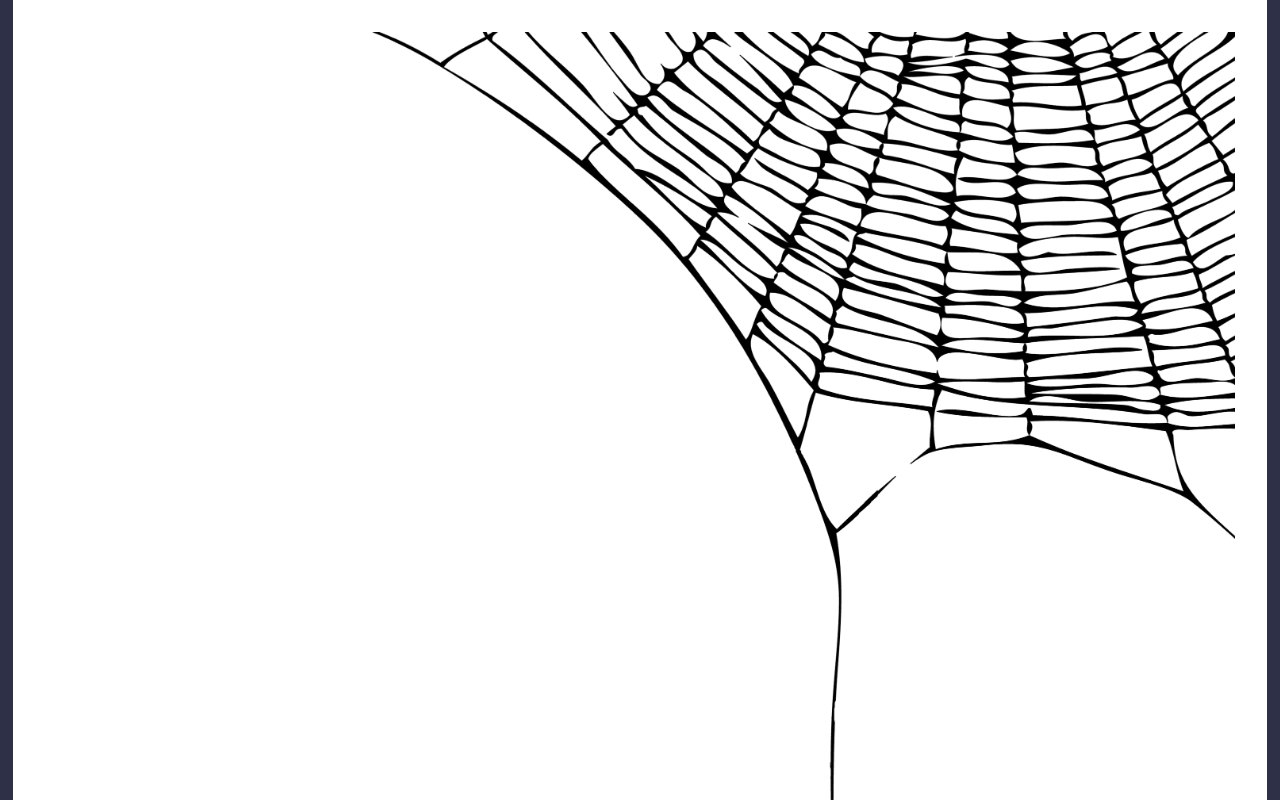
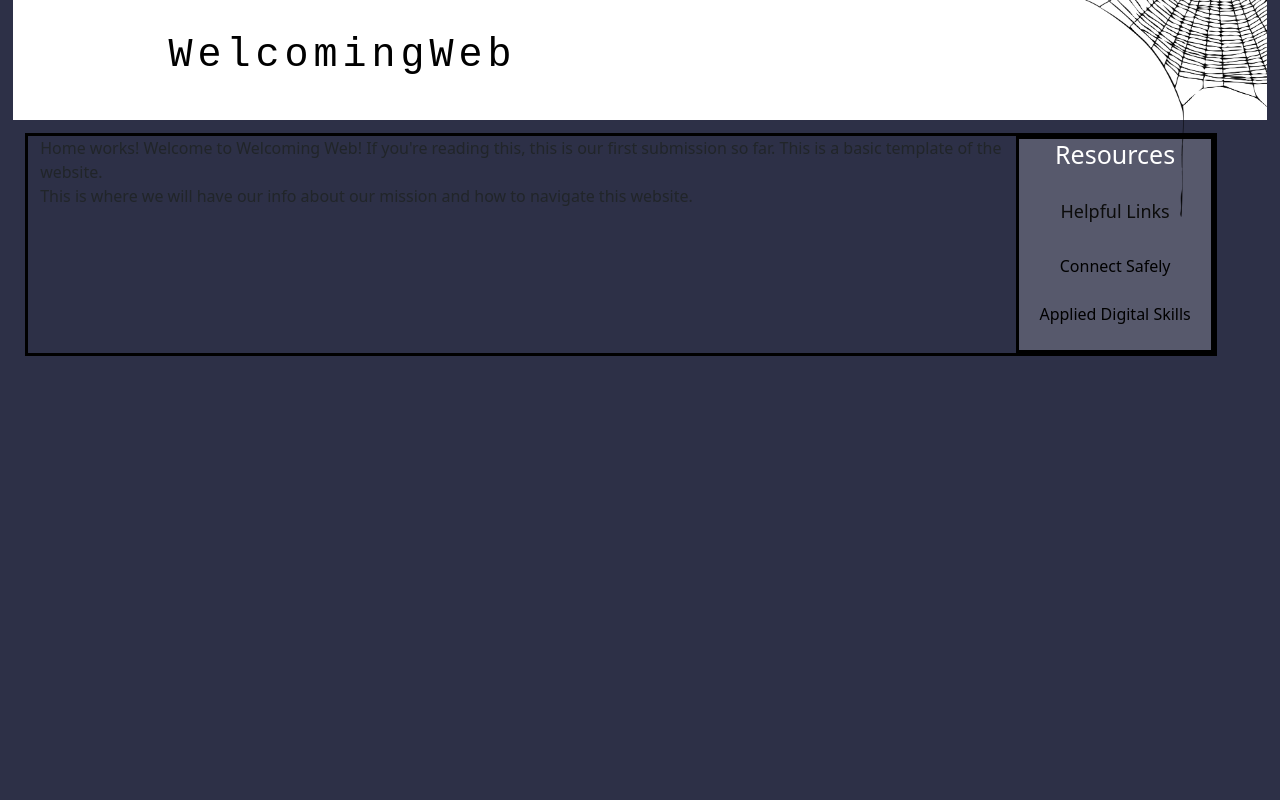
Before and after one commit to rwc5591/WelcomingWeb, a React (Create React App) app: page / in a window 1280 px wide. Shown: the top 800 px of the page. Built offline with nearby package versions, Linux system fonts and the light colour scheme.

Commit message:
pushing fixed version of image

```diff
--- a/src/components/navbar/Navbar.jsx
+++ b/src/components/navbar/Navbar.jsx
@@ -5,7 +5,7 @@ import { RiMenu3Line, RiClosedLin} from 'react-icons/ri'
 const Navbar = () => {
   return (
     <div className='navbar'>
-      <img alt="side image of a spider web" src="web.png" id= "web"></img>
+      <img alt="side image of a spider web" src="web.png" className= "web"></img>
       <div className='navbarlinks'>
         <div className='navbarlinksLogo'>
           <h1>WelcomingWeb</h1>
--- a/src/components/navbar/navbar.css
+++ b/src/components/navbar/navbar.css
@@ -9,7 +9,7 @@
     width: 20%;
     position: absolute;
     left: 80%;
-    top: 1%;
+    top: 0%;
 }
 
 .navbarlinks{
```
